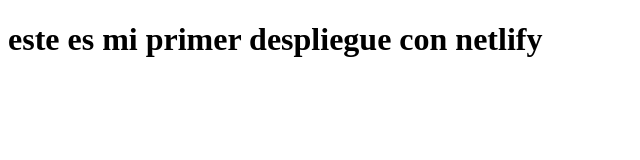
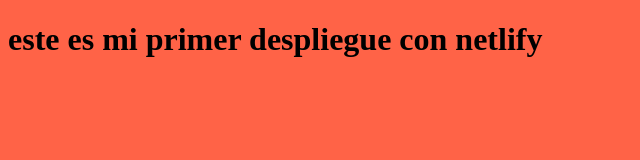
Before and after one commit to zzzlimbo/misegundorepositorio, a plain HTML site: page index.html in a window 1280 px wide. Shown: the whole page, without its empty margins (0-640 px from the left). Drawn offline with Linux system fonts and the light colour scheme.

Commit message:
cambiando fondo index

```diff
--- a/index.html
+++ b/index.html
@@ -4,6 +4,11 @@
     <meta charset="UTF-8">
     <meta name="viewport" content="width=device-width, initial-scale=1.0">
     <title>Document</title>
+    <style>
+        html, body {
+            background-color: tomato;
+        }
+    </style>
 </head>
 <body>
     <h1>este es mi primer despliegue con netlify</h1>
```
